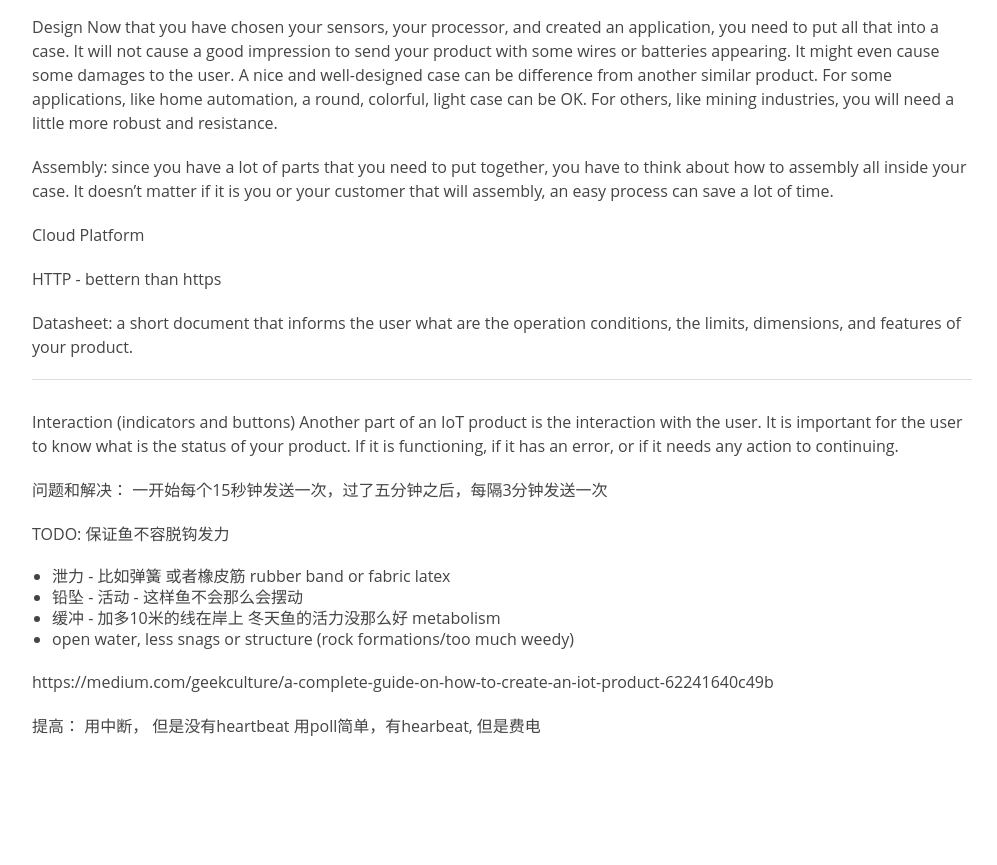
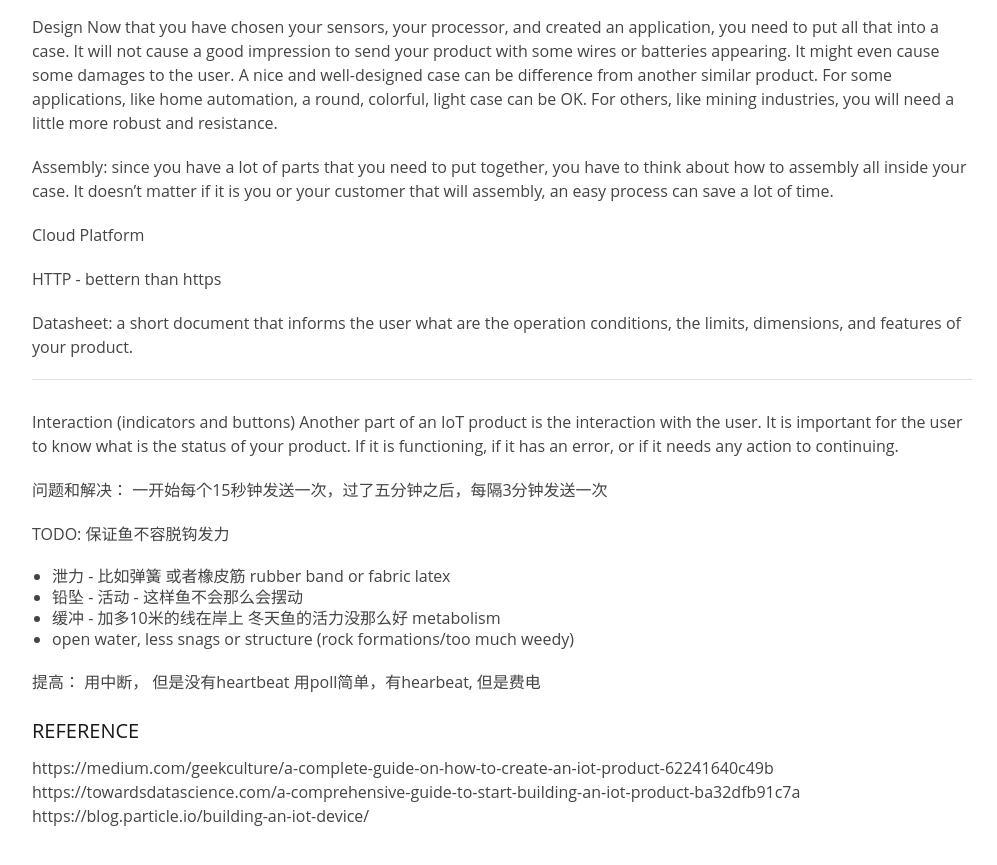
Before and after one commit to tuo/tuo.github.io, a Jekyll site: the page built from _posts/2021-12-05-auto-carp-fishing-part2.md, in a window 1280 px wide and 900 px high, scrolled down 1643 px. Shown: the top 865 px of the window, without its empty margins (148-1145 px from the left). Built offline with Jekyll 4.4.1, drawn with Linux system fonts in a browser that asks for light colours; our own code applies the rules of GitHub Pages for plain Markdown files; before the commit the page ends 2453 px from its top, so only the background shows below that.

Commit message:
committed

```diff
--- a/_posts/2021-12-05-auto-carp-fishing-part2.md
+++ b/_posts/2021-12-05-auto-carp-fishing-part2.md
@@ -112,7 +112,16 @@ TODO: 保证鱼不容脱钩发力
 * open water, less snags or structure (rock formations/too much weedy)
 
 
-https://medium.com/geekculture/a-complete-guide-on-how-to-create-an-iot-product-62241640c49b
+
 
 提高： 用中断， 但是没有heartbeat
 用poll简单，有hearbeat, 但是费电
+
+
+
+
+### REFERENCE
+
+https://medium.com/geekculture/a-complete-guide-on-how-to-create-an-iot-product-62241640c49b
+https://towardsdatascience.com/a-comprehensive-guide-to-start-building-an-iot-product-ba32dfb91c7a
+https://blog.particle.io/building-an-iot-device/
```
